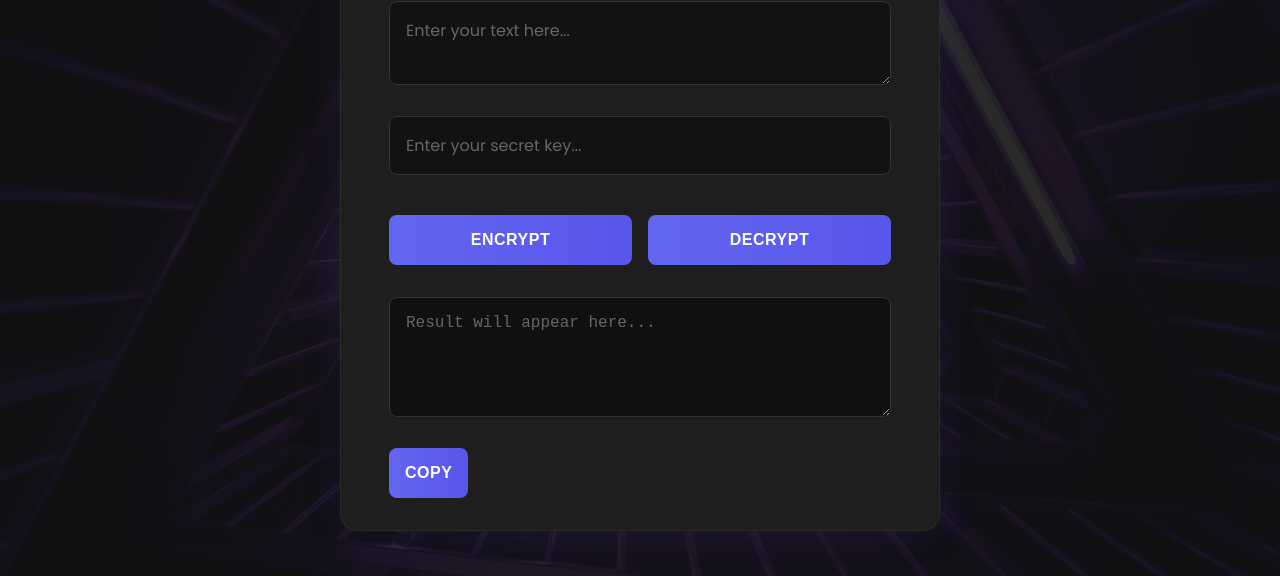
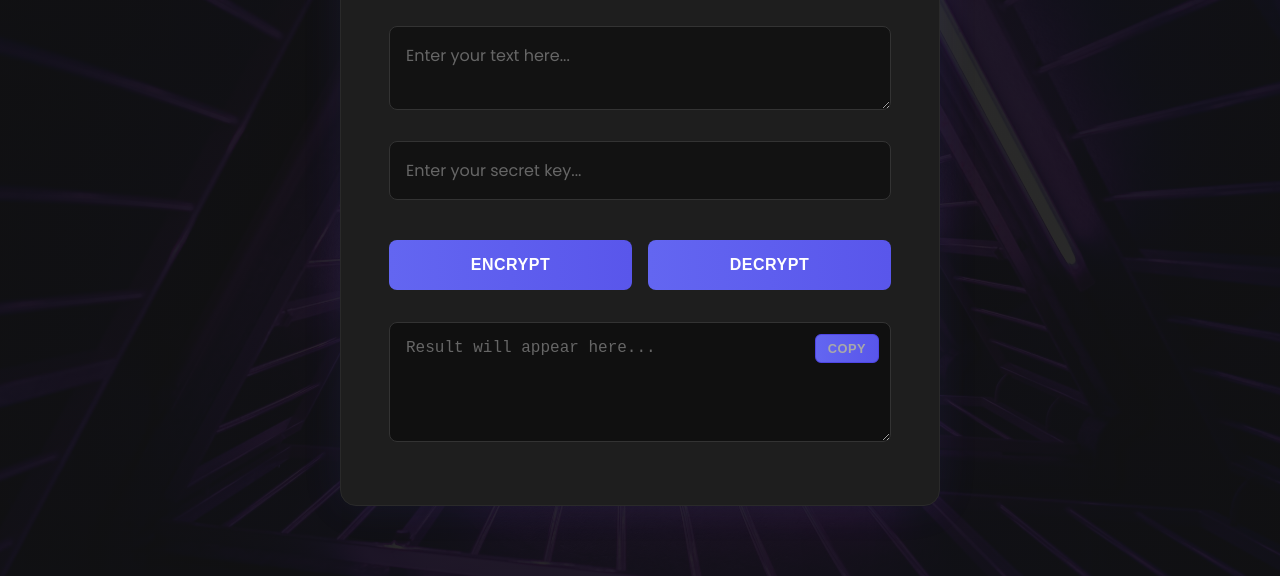
Before and after one commit to scarrrrrlet/String-Encryption-and-Decryption, a plain HTML site: page index.html in a window 1280 px wide. Shown: the part 224-800 px from the top of the page. Drawn offline with nearby package versions, Linux system fonts and the light colour scheme.

Commit message:
Update style.css

```diff
--- a/style.css
+++ b/style.css
@@ -1,4 +1,3 @@
-/* Import Google Font */
 @import url('https://fonts.googleapis.com/css2?family=Poppins:wght@400;600&display=swap');
 
 /* --- Reset and Basic Setup --- */
@@ -17,36 +16,28 @@ body {
     min-height: 100vh;
     padding: 1rem;
 
-    /* --- UPDATED BACKGROUND IMAGE CODE --- */
-    /* The URL now points to your local image file */
     background: linear-gradient(rgba(18, 18, 18, 0.9), rgba(18, 18, 18, 0.9)), url('images/background.jpg');
 
-    /* These properties ensure the image covers the whole screen and stays fixed */
     background-size: cover;
     background-position: center center;
     background-attachment: fixed;
     background-repeat: no-repeat;
 }
 
-/* --- Main Container --- */
 .container {
     background: #1e1e1e;
-    /* Lighter container background */
     padding: 2rem 3rem;
     border-radius: 16px;
     border: 1px solid #2a2a2a;
     box-shadow: 0 0 40px rgba(79, 70, 229, 0.1);
-    /* Updated outer glow color */
     width: 600px;
     max-width: 100%;
 }
 
-/* --- Header Title --- */
 h1 {
     text-align: center;
     font-weight: 600;
     font-size: 2.2rem;
-    /* This creates the new violet-blue gradient text effect */
     background: linear-gradient(90deg, #818cf8, #4f46e5);
     -webkit-background-clip: text;
     -webkit-text-fill-color: transparent;
@@ -55,7 +46,6 @@ h1 {
     margin-bottom: 2.5rem;
 }
 
-/* --- Input and Textarea Fields --- */
 textarea,
 input[type="password"] {
     width: 100%;
@@ -64,36 +54,29 @@ input[type="password"] {
     border-radius: 8px;
     border: 1px solid #333;
     background-color: #121212;
-    /* Match the main background */
     color: #f0f0f0;
     font-family: 'Poppins', sans-serif;
     font-size: 1rem;
     transition: border-color 0.3s ease, box-shadow 0.3s ease;
 }
 
-/* --- Placeholder Text Style --- */
 textarea::placeholder,
 input::placeholder {
     color: #666;
 }
 
-/* --- The Glow Effect on Focus --- */
 textarea:focus,
 input:focus {
     outline: none;
     border-color: #4f46e5;
-    /* Violet-blue border on focus */
     box-shadow: 0 0 10px rgba(79, 70, 229, 0.5);
-    /* The violet-blue glow */
 }
 
-/* --- Button Styling --- */
 .buttons {
     display: flex;
     gap: 1rem;
     margin-top: 1rem;
     margin-bottom: 2rem;
-    /* CHANGED: Added space below the buttons */
 }
 
 button {
@@ -107,23 +90,46 @@ button {
     cursor: pointer;
     text-transform: uppercase;
     letter-spacing: 0.5px;
-    /* The new violet-blue gradient */
     background: linear-gradient(90deg, #6366f1, #4f46e5);
     background-size: 200% auto;
     transition: transform 0.2s ease, box-shadow 0.2s ease, background-position 0.4s ease;
 }
 
-/* --- Button Hover Effect --- */
 button:hover {
     transform: translateY(-3px);
     box-shadow: 0 10px 20px rgba(79, 70, 229, 0.3);
-    /* Updated hover glow */
     background-position: right center;
 }
 
-/* --- Result Area --- */
 #result-output {
     min-height: 120px;
     font-family: 'Courier New', Courier, monospace;
     background-color: #101010;
 }
+
+.result-container {
+    position: relative;
+    width: 100%;
+}
+
+#copy-button {
+    position: absolute;
+    top: 12px;
+    right: 12px;
+    padding: 6px 12px;
+    border-radius: 6px;
+    border: 1px solid #4f46e5;
+    background-color: #1e1e1e;
+    color: #a9a9a9;
+    cursor: pointer;
+    font-size: 0.8rem;
+    font-weight: 600;
+    text-transform: uppercase;
+    letter-spacing: 0.5px;
+    transition: background-color 0.2s ease, color 0.2s ease;
+}
+
+#copy-button:hover {
+    background-color: #4f46e5;
+    color: white;
+}
```
